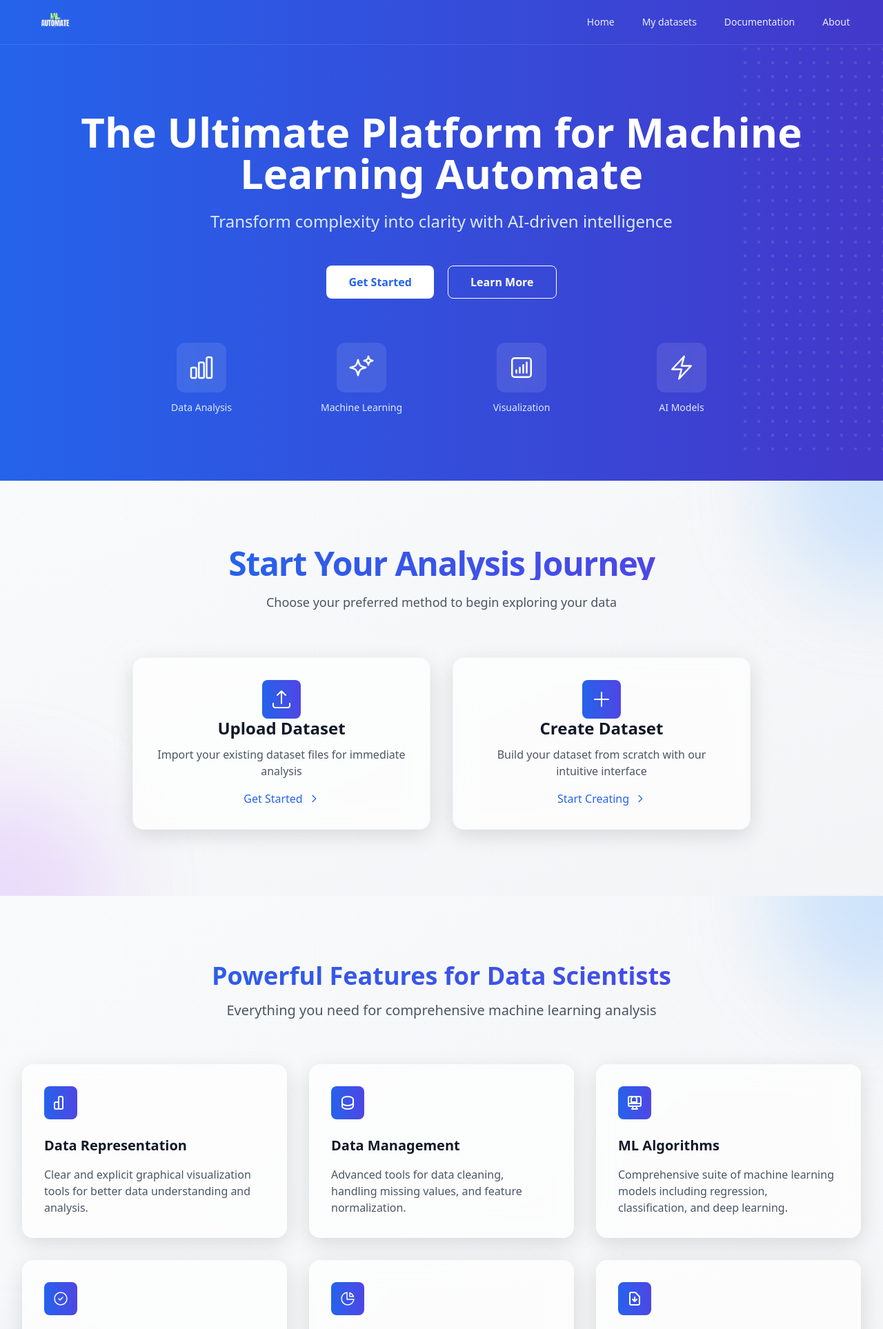
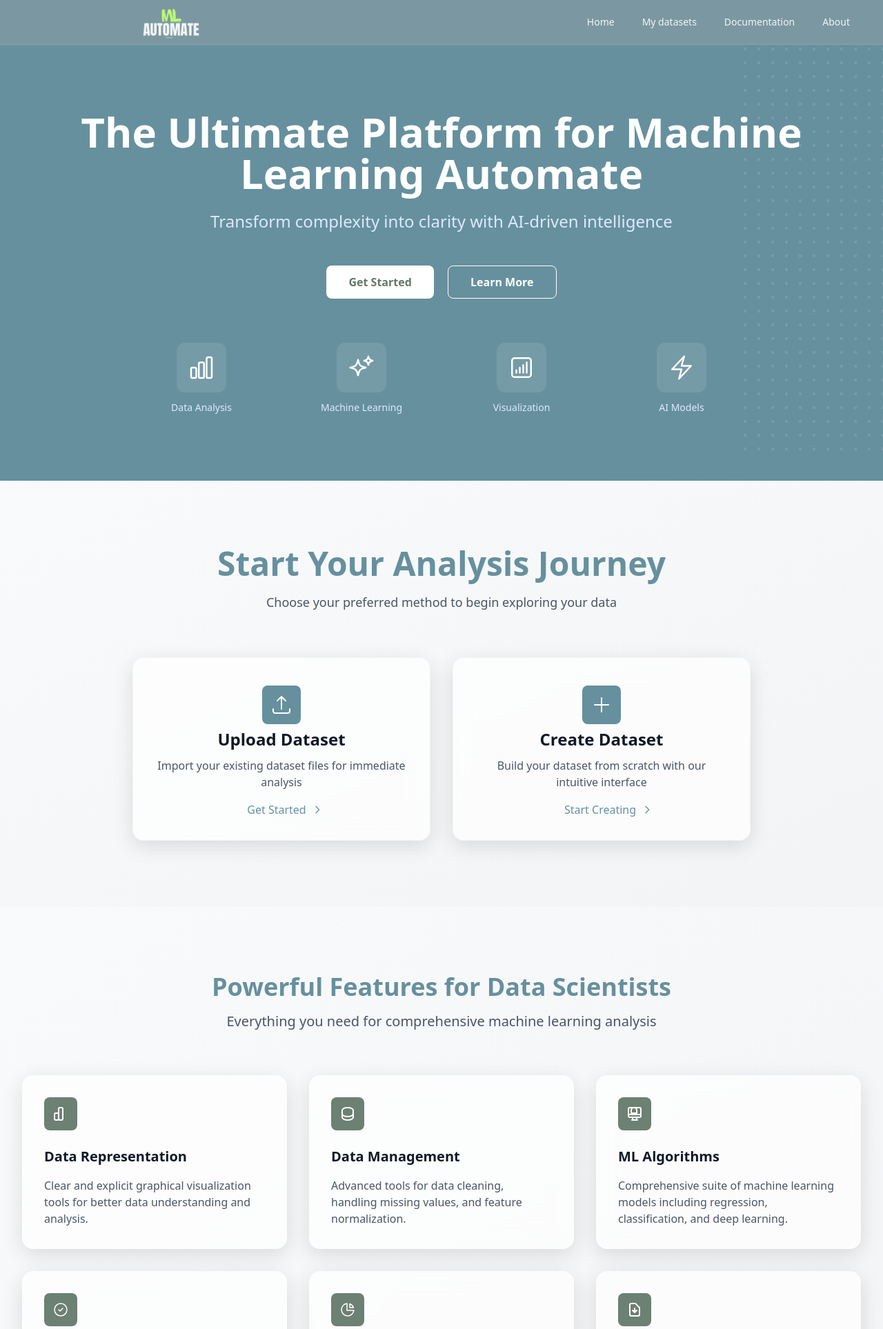
Before and after one commit to Aayush007A/ML_Automate, a Django app: page / in a window 1280 px wide. Shown: the top 1927 px of the page at 69% size. Run offline with Django 5.2, Linux system fonts and the light colour scheme; some libraries are stand-ins or nearby versions.

Commit message:
Interface changed

```diff
--- a/DataFlowDesk/templates/home.html
+++ b/DataFlowDesk/templates/home.html
@@ -10,10 +10,27 @@
     html {
         scroll-behavior: smooth;
     }
+    .journey{
+        color: #66909e;
+    }
+    .started{
+        color: #66909e;
+        margin-left:10px;
+    }
+    .started:hover{
+        color: #2a3b41;
+    }
+    .started1{
+        color: #66909e;
+        margin-left:20px;
+    }
+    .started1:hover{
+        color: #2a3b41;
+    }
 </style>
 
 <!-- Hero Section -->
-<div class="relative overflow-hidden bg-gradient-to-r from-blue-600 to-indigo-700 text-white">
+<div class="relative overflow-hidden bg-gradient-to-r bg-[#66909e] text-white">
     <!-- Decorative background elements -->
     <div class="absolute inset-0 overflow-hidden">
         <svg class="absolute left-full transform -translate-x-1/2 -translate-y-1/4" width="404" height="784" fill="none" viewBox="0 0 404 784">
@@ -35,10 +52,10 @@
                 Transform complexity into clarity with AI-driven intelligence
             </p>
             <div class="space-x-4 mb-16">
-                <button  onclick="openDatasetModal('createModal')" class="bg-white text-blue-600 px-8 py-3 rounded-lg font-semibold hover:bg-blue-50 transition duration-300">
+                <button  onclick="openDatasetModal('createModal')"  class="bg-white text-[#62776A] px-8 py-3 rounded-lg font-semibold hover:bg-gray-100 transition duration-300">
                     Get Started
                 </button>
-                <a href="#features" class="border border-white text-white px-8 py-3 rounded-lg font-semibold hover:bg-white hover:text-blue-600 transition duration-300">
+                <a href="#features" class="border border-white text-white px-8 py-3 rounded-lg font-semibold hover:bg-white hover:text-[#6c8073] transition duration-300">
                     Learn More
                 </a>
             </div>
@@ -93,12 +110,12 @@
 <section id="get-started" class="py-24 bg-gradient-to-br from-gray-50 to-gray-100 relative overflow-hidden">
     <!-- Background decoration -->
     <div class="absolute inset-0 bg-[radial-gradient(#e5e7eb_1px,transparent_1px)] [background-size:16px_16px] opacity-25"></div>
-    <div class="absolute -top-40 -right-40 w-80 h-80 bg-blue-300 rounded-full filter blur-3xl opacity-20 animate-pulse"></div>
-    <div class="absolute -bottom-40 -left-40 w-80 h-80 bg-purple-300 rounded-full filter blur-3xl opacity-20 animate-pulse"></div>
+    {% comment %} <div class="absolute -top-40 -right-40 w-80 h-80 bg-blue-300 rounded-full filter blur-3xl opacity-20 animate-pulse"></div>
+    <div class="absolute -bottom-40 -left-40 w-80 h-80 bg-purple-300 rounded-full filter blur-3xl opacity-20 animate-pulse"></div> {% endcomment %}
 
     <div class="mx-auto max-w-7xl px-6 lg:px-8 relative">
         <div class="mx-auto max-w-2xl text-center mb-16 fade-up">
-            <h2 class="text-4xl font-bold tracking-tight sm:text-5xl mb-4 bg-clip-text text-transparent bg-gradient-to-r from-blue-600 to-indigo-600">
+            <h2 class="text-4xl font-bold sm:text-5xl mb-4 journey">
                 Start Your Analysis Journey
             </h2>
             <p class="text-lg leading-8 text-gray-600">
@@ -117,16 +134,16 @@
                             border border-gray-100"
                      onclick="openDatasetModal('uploadModal')">
                     <div class="flex flex-col items-center">
-                        <div class="bg-gradient-to-r from-blue-600 to-indigo-600 rounded-lg p-3">
+                        <div class="bg-[#66909e] rounded-lg p-3 mt-2">
                             <svg class="h-8 w-8 text-white" fill="none" viewBox="0 0 24 24" stroke-width="1.5" stroke="currentColor">
                                 <path stroke-linecap="round" stroke-linejoin="round" d="M3 16.5v2.25A2.25 2.25 0 005.25 21h13.5A2.25 2.25 0 0021 18.75V16.5m-13.5-9L12 3m0 0l4.5 4.5M12 3v13.5" />
                             </svg>
                         </div>
-                        <h3 class="text-2xl font-semibold leading-7 text-gray-900 mb-3">Upload Dataset</h3>
+                        <h3 class="text-2xl font-semibold leading-7 text-gray-900 mb-3 mt-2">Upload Dataset</h3>
                         <p class="text-gray-600 text-center">
                             Import your existing dataset files for immediate analysis
                         </p>
-                        <span class="mt-4 inline-flex items-center text-blue-600 group-hover:text-blue-700">
+                        <span class="mt-4 inline-flex items-center started">
                             Get Started
                             <svg class="w-4 h-4 ml-2 group-hover:translate-x-1 transition-transform" fill="none" viewBox="0 0 24 24" stroke="currentColor">
                                 <path stroke-linecap="round" stroke-linejoin="round" stroke-width="2" d="M9 5l7 7-7 7"/>
@@ -146,16 +163,16 @@
                             border border-gray-100"
                      onclick="openDatasetModal('createModal')">
                     <div class="flex flex-col items-center">
-                        <div class="bg-gradient-to-r from-blue-600 to-indigo-600 rounded-lg p-3">
+                        <div class="bg-[#66909e] rounded-lg p-3 mt-2">
                             <svg class="h-8 w-8 text-white" fill="none" viewBox="0 0 24 24" stroke-width="1.5" stroke="currentColor">
                                 <path stroke-linecap="round" stroke-linejoin="round" d="M12 4.5v15m7.5-7.5h-15" />
                             </svg>
                         </div>
-                        <h3 class="text-2xl font-semibold leading-7 text-gray-900 mb-3">Create Dataset</h3>
+                        <h3 class="text-2xl font-semibold leading-7 text-gray-900 mb-3 mt-2">Create Dataset</h3>
                         <p class="text-gray-600 text-center">
                             Build your dataset from scratch with our intuitive interface
                         </p>
-                        <span class="mt-4 inline-flex items-center text-blue-600 group-hover:text-blue-700">
+                        <span class="mt-4 inline-flex items-center started1">
                             Start Creating
                             <svg class="w-4 h-4 ml-2 group-hover:translate-x-1 transition-transform" fill="none" viewBox="0 0 24 24" stroke="currentColor">
                                 <path stroke-linecap="round" stroke-linejoin="round" stroke-width="2" d="M9 5l7 7-7 7"/>
@@ -172,12 +189,12 @@
 <div id="features" class="py-24 bg-gradient-to-br from-gray-50 to-gray-100 relative overflow-hidden">
     <!-- Background decoration -->
     <div class="absolute inset-0 bg-[radial-gradient(#e5e7eb_1px,transparent_1px)] [background-size:16px_16px] opacity-25"></div>
-    <div class="absolute -top-40 -right-40 w-80 h-80 bg-blue-300 rounded-full filter blur-3xl opacity-20 animate-pulse"></div>
-    <div class="absolute -bottom-40 -left-40 w-80 h-80 bg-indigo-300 rounded-full filter blur-3xl opacity-20 animate-pulse"></div>
+    {% comment %} <div class="absolute -top-40 -right-40 w-80 h-80 bg-blue-300 rounded-full filter blur-3xl opacity-20 animate-pulse"></div>
+    <div class="absolute -bottom-40 -left-40 w-80 h-80 bg-indigo-300 rounded-full filter blur-3xl opacity-20 animate-pulse"></div> {% endcomment %}
 
     <div class="max-w-7xl mx-auto px-4 sm:px-6 lg:px-8 relative">
         <div class="text-center mb-16">
-            <h2 class="text-3xl md:text-4xl font-bold mb-4 bg-clip-text text-transparent bg-gradient-to-r from-blue-600 to-indigo-600">
+            <h2 class="text-3xl md:text-4xl font-bold mb-4 journey">
                 Powerful Features for Data Scientists
             </h2>
             <p class="text-xl text-gray-600">Everything you need for comprehensive machine learning analysis</p>
@@ -186,7 +203,7 @@
         <div class="grid grid-cols-1 md:grid-cols-2 lg:grid-cols-3 gap-8">
             <!-- Data Representation -->
             <div class="bg-white/70 backdrop-blur-lg p-8 rounded-2xl shadow-[0_8px_30px_rgb(0,0,0,0.12)] hover:shadow-[0_8px_30px_rgb(0,0,0,0.2)] transition-all duration-300 transform hover:-translate-y-1">
-                <div class="bg-gradient-to-r from-blue-600 to-indigo-600 rounded-lg p-3 inline-flex mb-6">
+                <div class=" bg-[#6c8073] rounded-lg p-3 inline-flex mb-6">
                     <svg class="w-6 h-6 text-white" fill="none" viewBox="0 0 24 24" stroke="currentColor">
                         <path stroke-linecap="round" stroke-linejoin="round" stroke-width="2" d="M9 19v-6a2 2 0 00-2-2H5a2 2 0 00-2 2v6a2 2 0 002 2h2a2 2 0 002-2zm0 0V5a2 2 0 012-2h2a2 2 0 012 2v14a2 2 0 01-2 2h-2a2 2 0 01-2-2z"/>
                     </svg>
@@ -197,7 +214,7 @@
 
             <!-- Data Management -->
             <div class="bg-white/70 backdrop-blur-lg p-8 rounded-2xl shadow-[0_8px_30px_rgb(0,0,0,0.12)] hover:shadow-[0_8px_30px_rgb(0,0,0,0.2)] transition-all duration-300 transform hover:-translate-y-1">
-                <div class="bg-gradient-to-r from-blue-600 to-indigo-600 rounded-lg p-3 inline-flex mb-6">
+                <div class="bg-[#6c8073]  rounded-lg p-3 inline-flex mb-6">
                     <svg class="w-6 h-6 text-white" fill="none" viewBox="0 0 24 24" stroke="currentColor">
                         <path stroke-linecap="round" stroke-linejoin="round" stroke-width="2" d="M4 7v10c0 2.21 3.582 4 8 4s8-1.79 8-4V7M4 7c0-2.21 3.582-4 8-4s8 1.79 8 4m0 5c0 2.21-3.582 4-8 4s-8-1.79-8-4"/>
                     </svg>
@@ -208,7 +225,7 @@
 
             <!-- ML Algorithms -->
             <div class="bg-white/70 backdrop-blur-lg p-8 rounded-2xl shadow-[0_8px_30px_rgb(0,0,0,0.12)] hover:shadow-[0_8px_30px_rgb(0,0,0,0.2)] transition-all duration-300 transform hover:-translate-y-1">
-                <div class="bg-gradient-to-r from-blue-600 to-indigo-600 rounded-lg p-3 inline-flex mb-6">
+                <div class="bg-[#6c8073]  rounded-lg p-3 inline-flex mb-6">
                     <svg class="w-6 h-6 text-white" fill="none" viewBox="0 0 24 24" stroke="currentColor">
                         <path stroke-linecap="round" stroke-linejoin="round" stroke-width="2" d="M9.75 17L9 20l-1 1h8l-1-1-.75-3M3 13h18M5 17h14a2 2 0 002-2V5a2 2 0 00-2-2H5a2 2 0 00-2 2v10a2 2 0 002 2zm10-10V7a4 4 0 00-8 0v4h8z"/>
                     </svg>
@@ -219,7 +236,7 @@
 
             <!-- Model Validation -->
             <div class="bg-white/70 backdrop-blur-lg p-8 rounded-2xl shadow-[0_8px_30px_rgb(0,0,0,0.12)] hover:shadow-[0_8px_30px_rgb(0,0,0,0.2)] transition-all duration-300 transform hover:-translate-y-1">
-                <div class="bg-gradient-to-r from-blue-600 to-indigo-600 rounded-lg p-3 inline-flex mb-6">
+                <div class="bg-[#6c8073]  rounded-lg p-3 inline-flex mb-6">
                     <svg class="w-6 h-6 text-white" fill="none" viewBox="0 0 24 24" stroke-width="1.5" stroke="currentColor">
                         <path stroke-linecap="round" stroke-linejoin="round" d="M9 12l2 2 4-4m6 2a9 9 0 11-18 0 9 9 0 0118 0z"/>
                     </svg>
@@ -230,7 +247,7 @@
 
             <!-- Result Visualization -->
             <div class="bg-white/70 backdrop-blur-lg p-8 rounded-2xl shadow-[0_8px_30px_rgb(0,0,0,0.12)] hover:shadow-[0_8px_30px_rgb(0,0,0,0.2)] transition-all duration-300 transform hover:-translate-y-1">
-                <div class="bg-gradient-to-r from-blue-600 to-indigo-600 rounded-lg p-3 inline-flex mb-6">
+                <div class="bg-[#6c8073]  rounded-lg p-3 inline-flex mb-6">
                     <svg class="w-6 h-6 text-white" fill="none" viewBox="0 0 24 24" stroke-width="1.5" stroke="currentColor">
                         <path stroke-linecap="round" stroke-linejoin="round" d="M11 3.055A9.001 9.001 0 1020.945 13H11V3.055z"/>
                         <path stroke-linecap="round" stroke-linejoin="round" stroke-width="1.5" d="M20.488 9H15V3.512A9.025 9.025 0 0120.488 9z"/>
@@ -242,7 +259,7 @@
 
             <!-- Results Export -->
             <div class="bg-white/70 backdrop-blur-lg p-8 rounded-2xl shadow-[0_8px_30px_rgb(0,0,0,0.12)] hover:shadow-[0_8px_30px_rgb(0,0,0,0.2)] transition-all duration-300 transform hover:-translate-y-1">
-                <div class="bg-gradient-to-r from-blue-600 to-indigo-600 rounded-lg p-3 inline-flex mb-6">
+                <div class="bg-[#6c8073]  rounded-lg p-3 inline-flex mb-6">
                     <svg class="w-6 h-6 text-white" fill="none" viewBox="0 0 24 24" stroke-width="1.5" stroke="currentColor">
                         <path stroke-linecap="round" stroke-linejoin="round" stroke-width="2" d="M12 10v6m0 0l-3-3m3 3l3-3m2 8H7a2 2 0 01-2-2V5a2 2 0 012-2h5.586a1 1 0 01.707.293l5.414 5.414a1 1 0 01.293.707V19a2 2 0 01-2 2z"/>
                     </svg>
@@ -255,11 +272,11 @@
 </div>
 
 <!-- CTA and About Section -->
-<div class="bg-gradient-to-br from-blue-600 to-indigo-700 relative overflow-hidden">
+<div class="bg-gradient-to-br bg-[#7b98a2] relative overflow-hidden">
     <!-- Background decoration -->
     <div class="absolute inset-0 bg-[radial-gradient(#ffffff_1px,transparent_1px)] [background-size:16px_16px] opacity-10"></div>
-    <div class="absolute top-0 right-0 w-96 h-96 bg-blue-400 rounded-full filter blur-3xl opacity-20 animate-pulse"></div>
-    <div class="absolute bottom-0 left-0 w-96 h-96 bg-indigo-400 rounded-full filter blur-3xl opacity-20 animate-pulse"></div>
+    {% comment %} <div class="absolute top-0 right-0 w-96 h-96 bg-blue-400 rounded-full filter blur-3xl opacity-20 animate-pulse"></div>
+    <div class="absolute bottom-0 left-0 w-96 h-96 bg-indigo-400 rounded-full filter blur-3xl opacity-20 animate-pulse"></div> {% endcomment %}
 
     <div class="max-w-7xl mx-auto px-4 sm:px-6 lg:px-8 py-20 relative">
         <!-- About Us Section -->
@@ -334,7 +351,7 @@
             <h2 class="text-3xl md:text-4xl font-bold text-white mb-6">Ready to Transform Your Data?</h2>
             <p class="text-xl text-blue-100 mb-8">Join thousands of data scientists who are already leveraging our platform for groundbreaking insights</p>
             <div class="space-x-4">
-                <button  onclick="openDatasetModal('createModal')"  class="inline-block bg-white text-blue-600 px-8 py-3 rounded-lg font-semibold hover:bg-blue-50 transition duration-300">
+                <button  onclick="openDatasetModal('createModal')"  class="bg-white text-[#62776A] px-8 py-3 rounded-lg font-semibold hover:bg-gray-100 transition duration-300">
                     Start Free Analysis
                 </button>
                 <a href="#features" class="inline-block border border-white text-white px-8 py-3 rounded-lg font-semibold hover:bg-white/10 transition duration-300">
--- a/DataFlowDesk/templates/includes/navbar.html
+++ b/DataFlowDesk/templates/includes/navbar.html
@@ -1,13 +1,14 @@
 {% load static %}
 
 <!-- Navigation -->
-    <nav id="main-nav" class="bg-gradient-to-r from-blue-600 to-indigo-700 shadow-lg backdrop-blur-lg border-b border-white/10">
+    {% comment %} <nav id="main-nav" class="bg-gradient-to-r from-blue-600 to-indigo-700 shadow-lg backdrop-blur-lg border-b border-white/10"> {% endcomment %}
+    <nav id="main-nav" class="shadow-lg backdrop-blur-lg border-b border-white/10 bg-[#7b98a2]">
         <div class="max-w-7xl mx-auto px-4 sm:px-6 lg:px-8">
             <div class="flex justify-between h-16">
                 <!-- Logo Section -->
                 <div class="flex items-center justify-center h-20 px-6 border-b -mt-2 border-white/10 mb-6">
                     <a href="/" class="flex items-center justify-center w-full">
-                        <img src="{% static 'images/logo.png' %}" alt="ML Automate Logo" class="h-12 w-auto object-contain">
+                        <img src="{% static 'images/logo1.png' %}" alt="ML Automate Logo" class="h-24 w-48 object-contain ml-24 mt-4">
                     </a>
                 </div>
 
@@ -40,7 +41,7 @@
                     {% if user.is_authenticated %}
                         <div class="flex items-center space-x-4 ml-4 border-l border-white/10 pl-4">
                             <span class="text-sm font-medium">
-                                <span class="text-white/80">Welcome,</span>
+                                <span class="text-white/80">Welcome</span>
                                 <span class="text-white">{{ user.username }}</span>
                             </span>
                             <a href="{% url 'signout' %}" class="relative px-4 py-2 rounded-lg text-sm font-medium text-white/90 hover:text-white group">
@@ -63,7 +64,7 @@
         </div>
 
         <!-- Mobile menu, show/hide based on menu state -->
-        <div class="sm:hidden bg-gradient-to-r from-blue-600/95 to-indigo-700/95 backdrop-blur-lg border-t border-white/10" id="mobile-menu" style="display: none;">
+        <div class="sm:hidden bg-gradient-to-r bg-[#62776A] backdrop-blur-lg border-t border-white/10" id="mobile-menu" style="display: none;">
             <div class="px-2 pt-2 pb-3 space-y-1">
                 <a href="/" class="block px-3 py-2 rounded-lg text-base font-medium text-white/90 hover:text-white hover:bg-white/10 transition-colors duration-200">Home</a>
                 <a href="{% url 'general_dashboard' %}" class="block px-3 py-2 rounded-lg text-base font-medium text-white/90 hover:text-white hover:bg-white/10 transition-colors duration-200">My datasets</a>
```
Also changed, not shown: DataFlowDesk/templates/includes/sidebar.html (+5 -5 lines), DataFlowDesk/static/images/logo1.png (renamed from DataFlowDesk/static/images/logo.png).
